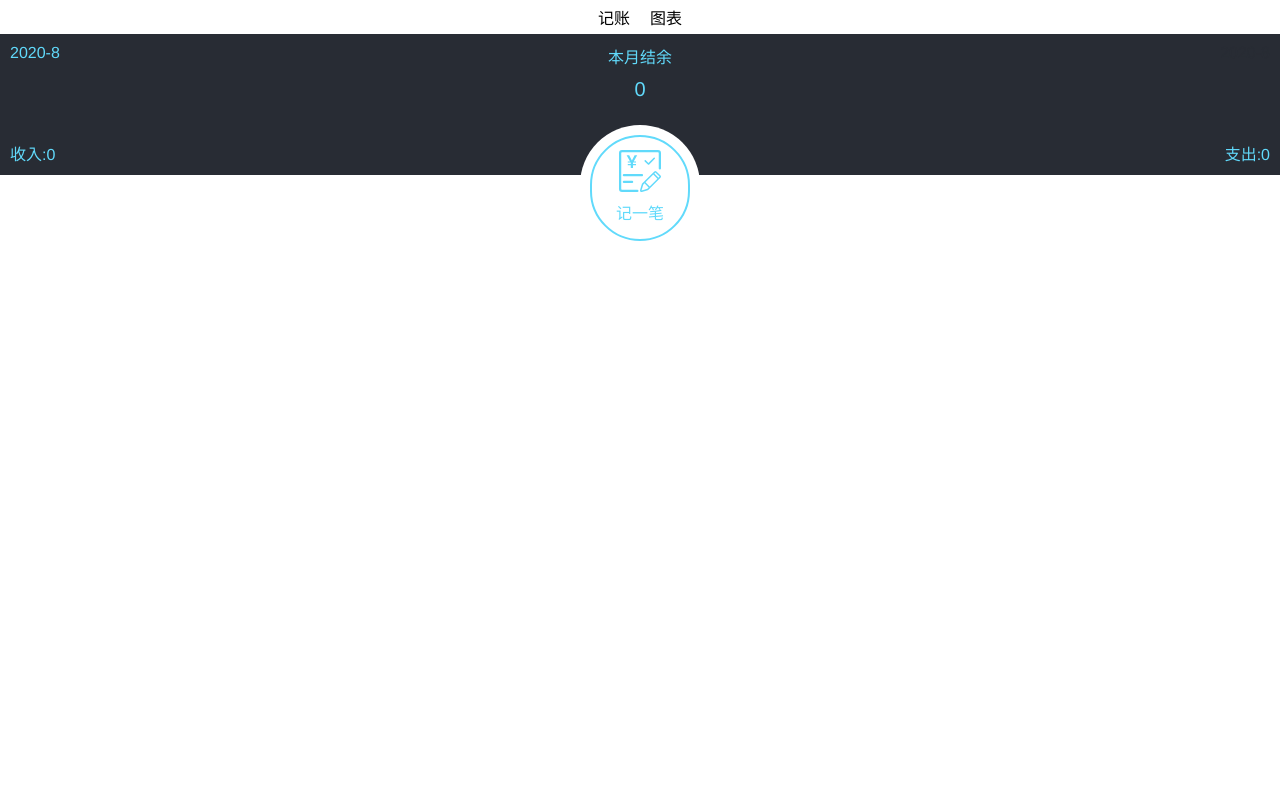
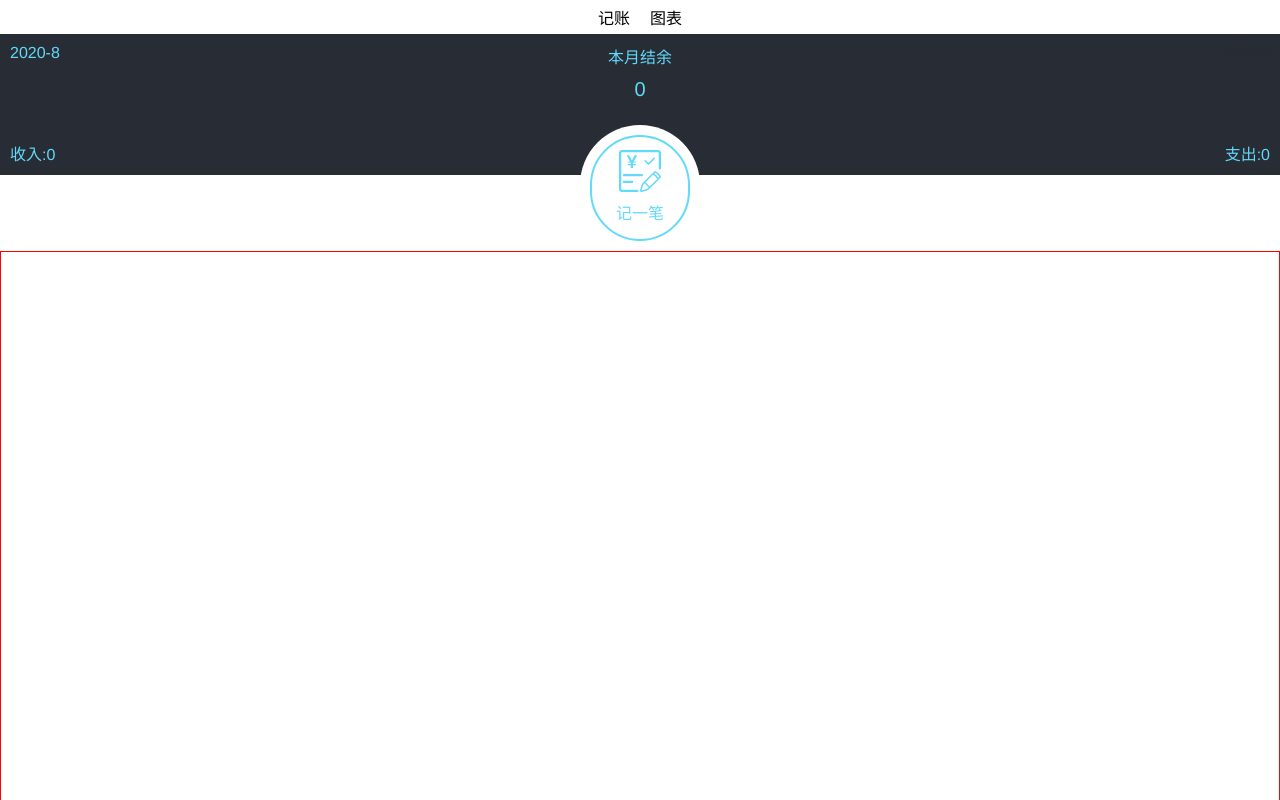
Before and after one commit to Freddy-Gong/charge-account-2, a React app: page /money#/money in a window 1280 px wide. Shown: the top 800 px of the page. Built offline with nearby package versions, Linux system fonts and the light colour scheme.

Commit message:
完成数据展示

```diff
--- a/src/Hook/useRecords.tsx
+++ b/src/Hook/useRecords.tsx
@@ -5,14 +5,17 @@ export type Record = {
     tagId: number,
     category: '-' | '+'
     account: number
+    date: string
+    day: string
 }
+type newRecord = Omit<Record, 'date' | 'day'>
 
 const useRecords = () => {
     const [records, setRecords] = useState<Record[]>([])
     useEffect(() => {
         setRecords(JSON.parse(window.localStorage.getItem('records') || '[]'))
     }, [])
-    const addRecords = (newRecord: Record) => {
+    const addRecords = (newRecord: newRecord) => {
         if (newRecord.account <= 0) {
             alert('请输入金额')
             return false
@@ -21,7 +24,8 @@ const useRecords = () => {
             alert('请选择标签')
             return false
         }
-        setRecords([...records, newRecord])
+        const record = { ...newRecord, date: new Date().getFullYear().toString() + '-' + (new Date().getMonth() + 1).toString() + '-' + (new Date().getDate()).toString(), day: (new Date().getDate()).toString() }
+        setRecords([...records, record])
         return true
     }
     useUpdate(() => {
--- a/src/view/Money.tsx
+++ b/src/view/Money.tsx
@@ -3,6 +3,7 @@ import styled from 'styled-components'
 import { Link } from 'react-router-dom'
 import Icon from 'Components/Icon'
 import { useRecords, Record } from 'Hook/useRecords'
+import useTags from 'Hook/useTags'
 
 
 const Wrapper = styled.section`
@@ -54,9 +55,37 @@ const IconWrapper = styled.div`
         }
     }
 `
+const RecordWrapper = styled.div`
+    position:absolute;
+    border:1px solid red;
+    width:100%;
+    height:100%;
+    > div{
+        display:flex;
+        justify-content:center;
+        align-items:center;
+        > .line{
+            width:5px;
+            height:5px;
+            background:rgb(40,44,52);
+            border-radius:5px;
+        }
+        > span{
+            padding:10px;
+            width:5em;
+        }
+        > .day{
+            display:flex;
+            justify-content:flex-end;
+        }
+    }
+
+`
+
 
 const Money = () => {
     const { records } = useRecords()
+    const { tags } = useTags()
     let income: Record[] = []
     let spending: Record[] = []
     records.map((r) => {
@@ -73,6 +102,30 @@ const Money = () => {
     const date = new Date()
     const Year = date.getFullYear().toString()
     const Month = (date.getMonth() + 1).toString()
+    const pen = document.getElementById('pen')
+    const recordWrapper = document.getElementById('RecordWrapper')
+    let top, height = 0
+    if (pen) {
+        top = pen.getClientRects()[0].top
+        height = pen.getClientRects()[0].height
+    }
+    if (recordWrapper && top && height) {
+        recordWrapper.style.top = top + height + 'px'
+    }
+    const hash: { [key: string]: Record[] } = {}
+    records.forEach((r) => {
+        const key = r.date
+        if (!(key in hash)) {
+            hash[key] = []
+        }
+        hash[key].push(r)
+    })
+    const array = Object.entries(hash).sort((a, b) => {
+        if (a[0] === b[0]) return 0
+        if (a[0] > b[0]) return -1
+        if (a[0] < b[0]) return 1
+        return 0
+    })
     return (
         <>
             <Wrapper>
@@ -88,14 +141,48 @@ const Money = () => {
                 </footer>
             </Wrapper >
             <IconWrapper>
-                <div>
+                <div id="pen">
                     <Link to="/number">
                         <Icon name="Money" />
                         <span>记一笔</span>
                     </Link>
                 </div>
             </IconWrapper>
-
+            <RecordWrapper id="RecordWrapper">
+                {array.map((a) =>
+                    <>
+                        <div key={a[0]}>
+                            <span className="day">{a[1][0].day + '日'}</span>
+                            <div className='line'></div>
+                            <span>{a[1].reduce((sum, item) => {
+                                const result = parseFloat(item.category + item.account.toString())
+                                return sum + result
+                            }, 0)}</span>
+                        </div>
+                        {a[1].map((a) =>
+                            <div >
+                                <span className="day">{tags.filter((t) =>
+                                    t.id === a.tagId
+                                )[0].name}</span>
+                                <Icon name={tags.filter((t) =>
+                                    t.id === a.tagId
+                                )[0].name} />
+                                <span>{parseFloat(a.category + a.account.toString())}</span>
+                            </div>
+                        )}
+                    </>
+                )}
+                {/* <div>
+                    <span className="day">day</span>
+                    <div className='line'></div>
+                    <span>money</span>
+                </div>
+                <div>
+                    <span className="day">居住</span>
+                    <Icon name="交通" />
+                    <span>money</span>
+                </div> */}
+            </RecordWrapper>
         </>
     )
 }
--- a/src/view/Tags/Tags.tsx
+++ b/src/view/Tags/Tags.tsx
@@ -27,6 +27,7 @@ const TagsSection: React.FC<Props> = (prop) => {
     const selectedTag = prop.value
     const getClassName = (tagId: number) => selectedTag === tagId && manageTag === false ? 'selected' : ''
     return (
+
         <Tags>
             {tags.map((t) =>
                 <TagWrapper key={t.id} onClick={() => prop.onChange(t.id)}
@@ -41,6 +42,8 @@ const TagsSection: React.FC<Props> = (prop) => {
                 <span>添加</span>
             </TagWrapper>
         </Tags>
+
+
     )
 }
 export default TagsSection
```
